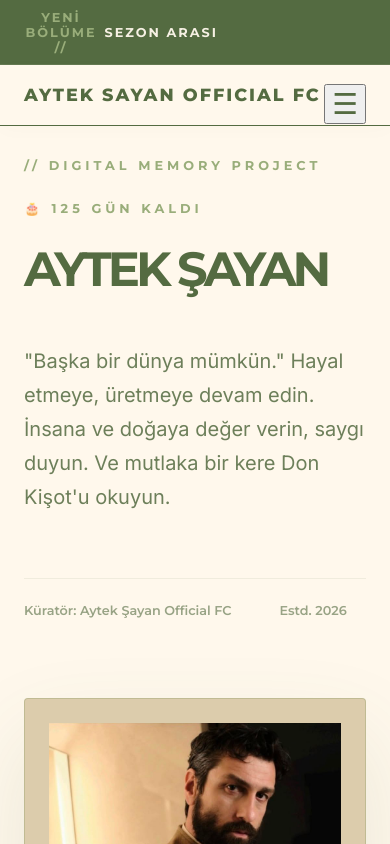
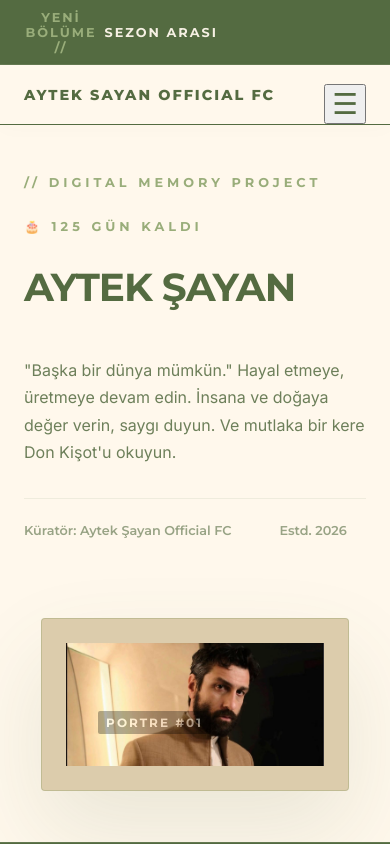
Before and after one commit to ebru1967/oyuncu-fan-projesi, a React (Vite) app: page / in a window 390 px wide. Shown: the top 844 px of the page. Built offline with nearby package versions, Linux system fonts and the light colour scheme.

Commit message:
Mobil tasarım tasiyici hatalari gid.

```diff
--- a/src/App.css
+++ b/src/App.css
@@ -1513,7 +1513,8 @@
   align-items: center;
   justify-content: center;
   margin-bottom: 1rem;
-}/* ==========================================
+}
+/* ==========================================
    15. MOBİL UYUM (RESPONSIVE) VE HAMBURGER MENÜ
    ========================================== */
 
@@ -1578,7 +1579,7 @@
     flex-direction: column;
   }
 
-  /* --- SENİN MEVCUT DİĞER MOBİL AYARLARIN (Bozulmaması için korundu) --- */
+  /* --- DİĞER MOBİL DÜZENLEMELER --- */
   .hero-grid-container,
   .bio-grid-container,
   .registry-grid,
@@ -1613,4 +1614,29 @@
   .footer-social-icons {
     justify-content: center;
   }
-}
+
+  /* --- EK MOBİL DÜZELTMELERİ --- */
+  .container {
+    padding: 3rem 1rem !important;
+  }
+
+  .hero-main-title {
+    font-size: clamp(2rem, 10vw, 3rem) !important;
+    letter-spacing: -1px !important;
+  }
+
+  .canvas-frame, .sidebar-canvas-frame {
+    width: 90% !important;
+    height: auto !important;
+    margin: 0 auto !important;
+  }
+
+  .hero-statement {
+    font-size: 1rem !important;
+    margin-bottom: 2rem !important;
+  }
+
+  .nav-logo a {
+    font-size: 0.9rem !important;
+  }
+}
--- a/src/index.css
+++ b/src/index.css
@@ -37,3 +37,35 @@ html, body {
 * {
   box-sizing: border-box;
 }
+
+/* ==========================================
+   MOBİL İÇİN EK DÜZELTMELER (index.css sonuna ekleyin)
+   ========================================== */
+
+@media (max-width: 768px) {
+  /* Başlıkların mobilde satır taşmasını engellemek için */
+  .hero-main-title {
+    font-size: clamp(2.5rem, 8vw, 4rem) !important;
+    line-height: 1.1 !important;
+  }
+
+  /* Kartların ekran genişliğine sığması için */
+  .canvas-frame,
+  .sidebar-canvas-frame,
+  .record-media {
+    width: 100% !important;
+    max-width: 100% !important;
+    height: auto !important;
+    aspect-ratio: 16/9; /* Gerekirse orantılı kalması için */
+  }
+
+  /* Navigasyonun mobilde taşmasını engelle */
+  .nav-links {
+    white-space: normal !important;
+  }
+
+  .nav-links a,
+  .dropdown-trigger {
+    font-size: 0.9rem !important; /* Mobil için bir tık daha okunabilir */
+  }
+}
```
